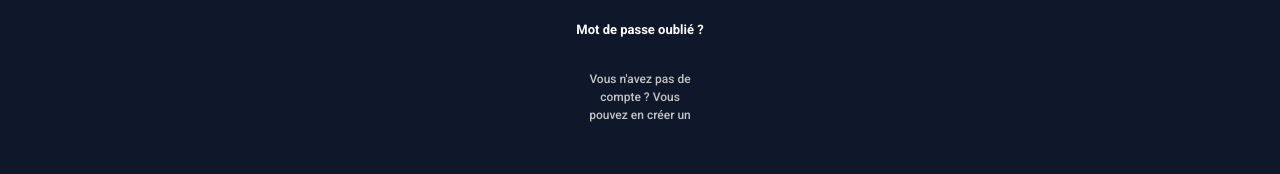
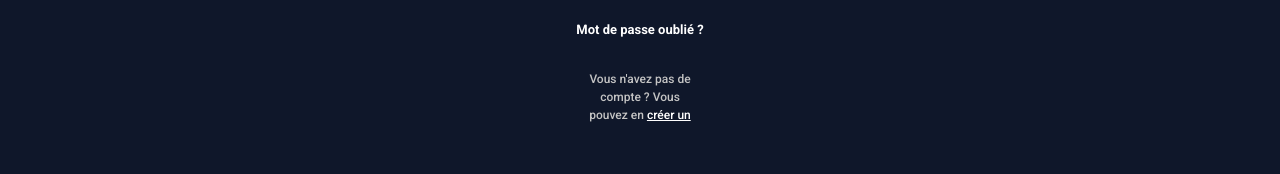
Before and after one commit to Yome07/weeb_guillaume_amselle_andreux, a React (Vite) app: page /login in a window 1280 px wide. Shown: the part 543-717 px from the top of the page. Built offline with nearby package versions, Linux system fonts and the light colour scheme.

Commit message:
fix: centrer le texte dans le champ Input et ajouter un lien dans le texte d'inscription sur la page Login

```diff
--- a/src/components/ui/Input.jsx
+++ b/src/components/ui/Input.jsx
@@ -29,7 +29,7 @@ function Input({ label, type = "text", id, value, onChange, placeholder = "" })
         value={value}
         onChange={onChange}
         placeholder={placeholder}
-        className="w-full bg-transparent border-b border-purple-light text-white font-inter text-lg px-2 py-2 focus:outline-none focus:border-purple-600 transition"
+        className="w-full bg-transparent border-b border-purple-light text-white font-inter text-lg px-2 py-2 focus:outline-none focus:border-purple-600 transition text-center"
       />
     </div>
   );
--- a/src/pages/Login.jsx
+++ b/src/pages/Login.jsx
@@ -65,7 +65,7 @@ function Login() {
             />
 
             {/* Bouton de soumission */}
-            <Button type="submit" className="w-[156px] mx-auto">
+            <Button type="submit" className="cursor-pointer w-[156px] mx-auto">
               Se connecter
             </Button>
           </form>
@@ -80,7 +80,7 @@ function Login() {
 
           {/* Texte inscription */}
           <p className="text-gray-light font-poppins font-medium text-xs leading-[18px] text-center max-w-[121px]">
-            Vous n'avez pas de compte ? Vous pouvez en créer un
+            Vous n'avez pas de compte ? Vous pouvez en <a href="#" className='text-white underline'>créer un</a>
           </p>
         </div>
       </main>
```
